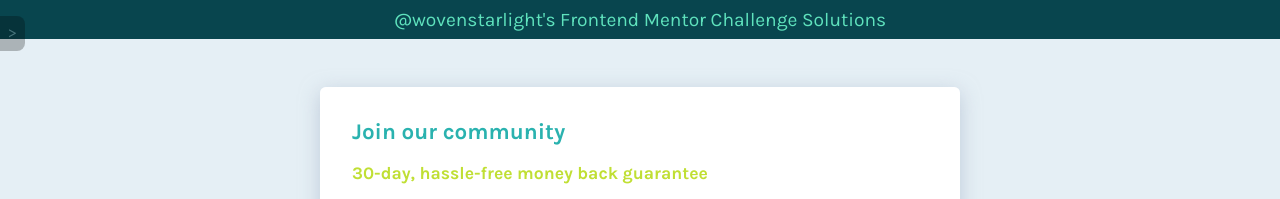
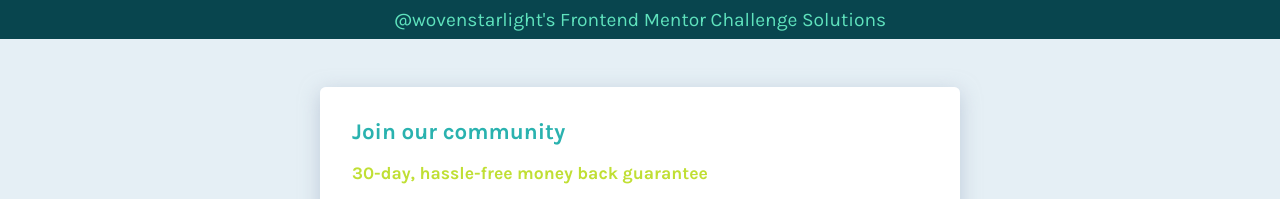
Before and after one commit to wovenstarlight/frontend-projects, a Jekyll site: the page built from _posts/2021-08-03-single-price-grid-component.html, in a window 1280 px wide. Shown: the top 199 px of the page. Built offline with Jekyll 4.4.1, drawn with Linux system fonts in a browser that asks for light colours.

Commit message:
Adding homepage link to header/adjusting sidelink

```diff
--- a/_layouts/post.html
+++ b/_layouts/post.html
@@ -2,7 +2,7 @@
 layout: default
 ---
 <header>
-	<h1>@wovenstarlight's Frontend Mentor Challenge Solutions</h1>
+	<h1><a href="{{ site.baseurl }}">@wovenstarlight's Frontend Mentor Challenge Solutions</a></h1>
 </header>
 
 <main>
--- a/css/sitewide.css
+++ b/css/sitewide.css
@@ -2,7 +2,7 @@
 .homelink {
 	position: fixed;
 	left: -7em;
-	top: 1em;
+	top: 0.25em;
 	background: black;
 	color: white;
 	font-family: Georgia, serif;
@@ -29,15 +29,18 @@
 	color: white;
 }
 
-/* For the header */
+/* For the header on post pages */
 header {
 	background: #08454e;
 	text-align: center;
 	padding: 0.5em;
+	z-index: 1;
+	position: relative;
 }
-header h1 {
+header h1 a {
 	color: #5fe2bd;
 	font-size: 1.2em;
+	text-decoration: none;
 }
 
 
```
